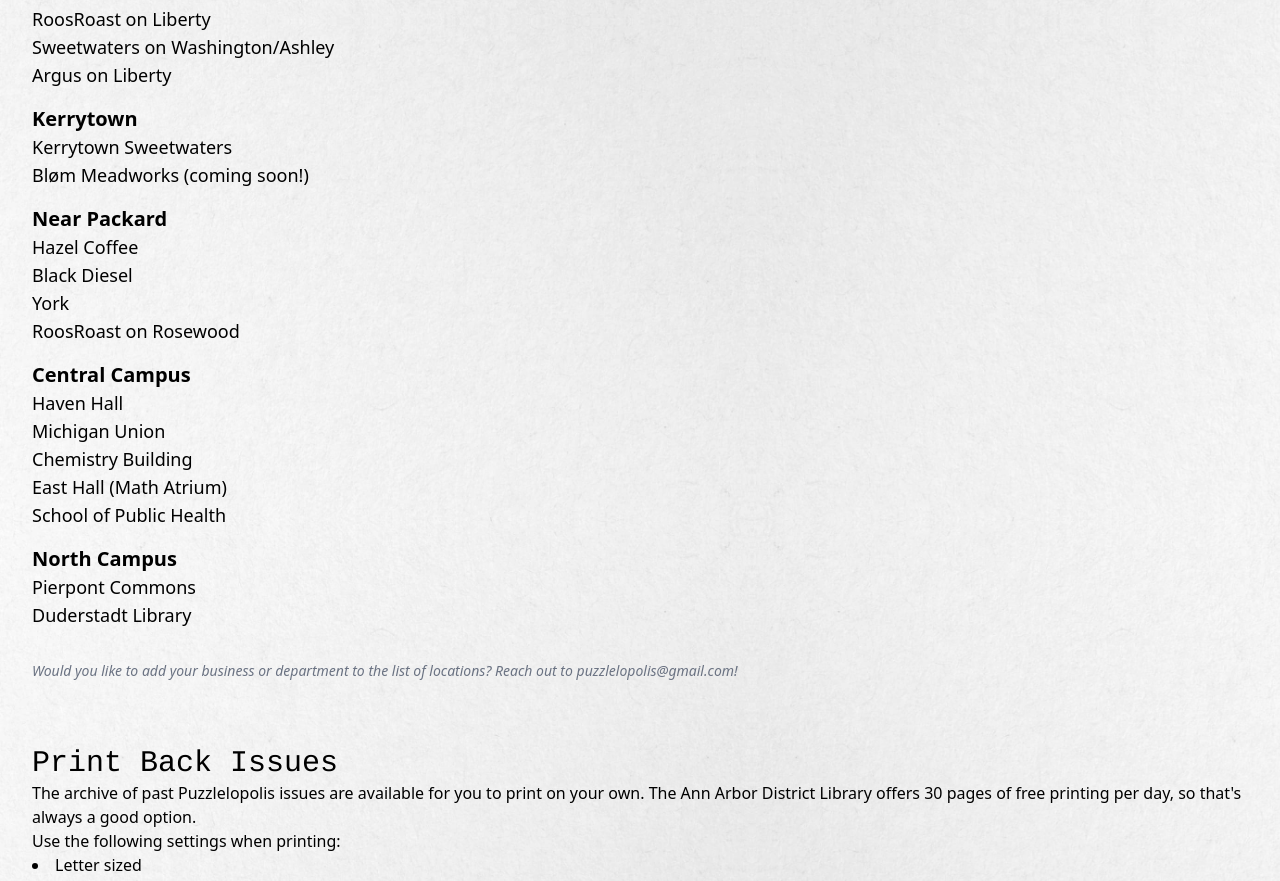
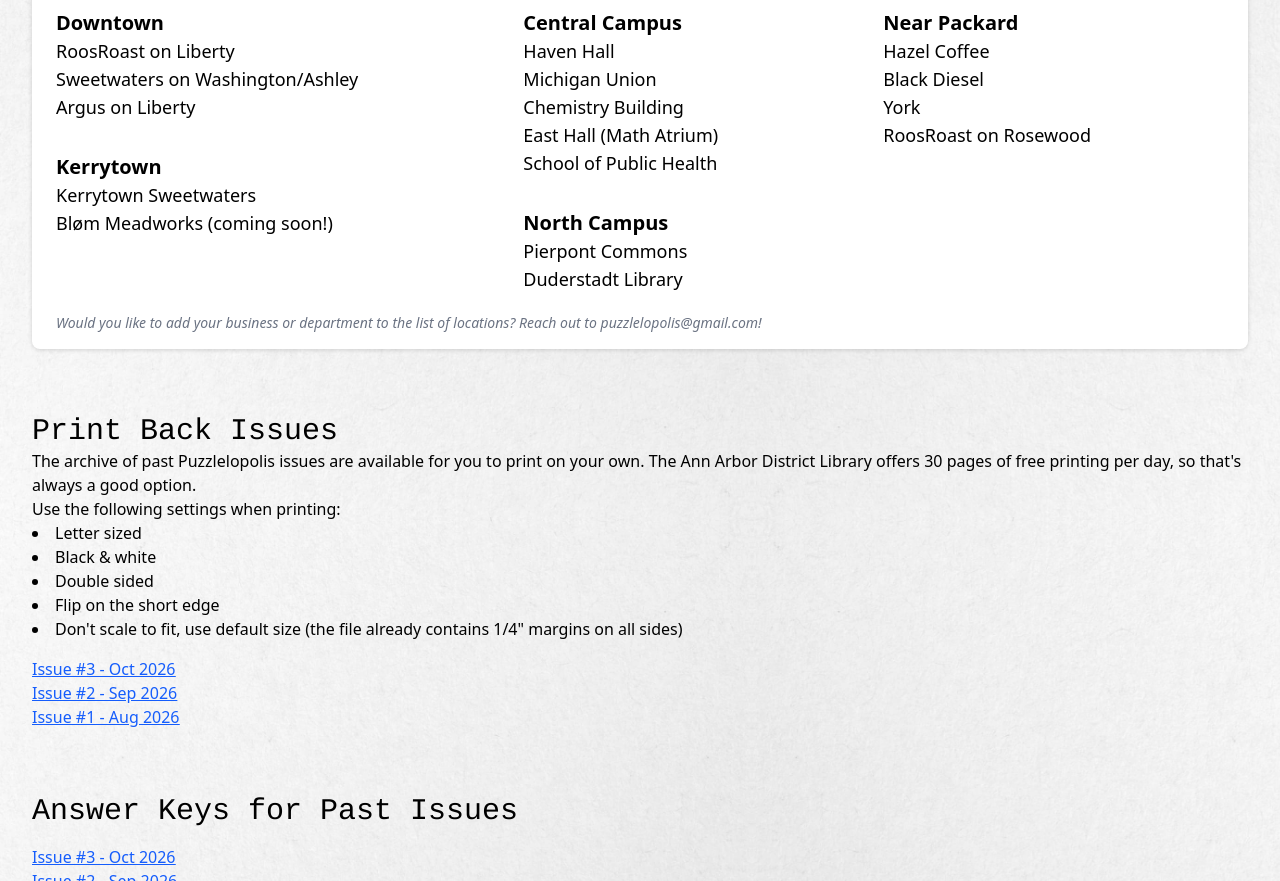
Before and after one commit to gauravmk/puzzlelopolis, a plain HTML site: page docs/index.html in a window 1280 px wide. Shown: the part 479-1360 px from the top of the page. Drawn offline with nearby package versions, Linux system fonts and the light colour scheme; a web font is replaced by a local one.

Commit message:
multi-column locations

```diff
--- a/docs/index.html
+++ b/docs/index.html
@@ -51,36 +51,43 @@
         <script async src="https://subscribe-forms.beehiiv.com/v3/loader.js" data-beehiiv-form="de7ac145-f3a8-482a-84d7-bd0c91517eeb"></script>
       </div>
       <div class="mt-12">
-        <h2 class="text-2xl md:text-3xl typewriter">Locations for the Latest Issue</h2>
-        <div class="mt-4">
+        <div class="px-6 py-4 bg-white rounded-lg drop-shadow-sm">
+          <h2 class="text-2xl md:text-3xl mb-8 typewriter">Where to Find Puzzlelopolis</h2>
+          <div class="flex flex-col flex-wrap md:h-120 lg:h-72 gap-8">
+            <div>
               <h3 class="text-xl font-bold">Downtown</h3>
               <p><span class="text-lg">RoosRoast on Liberty</span></p>
               <p><span class="text-lg">Sweetwaters on Washington/Ashley</span></p>
               <p><span class="text-lg">Argus on Liberty</span></p>
-          </h3>
-          <h3 class="text-xl font-bold mt-4">Kerrytown</h3>
+            </div>
+            <div>
+              <h3 class="text-xl font-bold">Kerrytown</h3>
               <p><span class="text-lg">Kerrytown Sweetwaters</span></p>
               <p><span class="text-lg">Bløm Meadworks (coming soon!)</span></p>
-          </h3>
-          <h3 class="text-xl font-bold mt-4">Near Packard</h3>
-            <p><span class="text-lg">Hazel Coffee</span></p>
-            <p><span class="text-lg">Black Diesel</span></p>
-            <p><span class="text-lg">York</span></p>
-            <p><span class="text-lg">RoosRoast on Rosewood</span></p>
-          </h3>
-          <h3 class="text-xl font-bold mt-4">Central Campus</h3>
+            </div>
+            <div>
+              <h3 class="text-xl font-bold">Central Campus</h3>
               <p><span class="text-lg">Haven Hall</span></p>
               <p><span class="text-lg">Michigan Union</span></p>
               <p><span class="text-lg">Chemistry Building</span></p>
               <p><span class="text-lg">East Hall (Math Atrium)</span></p>
               <p><span class="text-lg">School of Public Health</span></p>
-          </h3>
-          <h3 class="text-xl font-bold mt-4">North Campus</h3>
+            </div>
+            <div>
+              <h3 class="text-xl font-bold">North Campus</h3>
               <p><span class="text-lg">Pierpont Commons</span></p>
               <p><span class="text-lg">Duderstadt Library</span></p>
-          </h3>
             </div>
-        <div class="text-gray-500 mt-8 text-sm italic">Would you like to add your business or department to the list of locations? Reach out to puzzlelopolis@gmail.com!</div>
+            <div>
+              <h3 class="text-xl font-bold">Near Packard</h3>
+              <p><span class="text-lg">Hazel Coffee</span></p>
+              <p><span class="text-lg">Black Diesel</span></p>
+              <p><span class="text-lg">York</span></p>
+              <p><span class="text-lg">RoosRoast on Rosewood</span></p>
+            </div>
+          </div>
+          <div class="text-gray-500 mt-4 text-sm italic">Would you like to add your business or department to the list of locations? Reach out to puzzlelopolis@gmail.com!</div>
+        </div>
         <h2 class="text-2xl md:text-3xl typewriter mt-16">Print Back Issues</h2>
         <div class="mb-4">
           <div>The archive of past Puzzlelopolis issues are available for you to print on your own. The Ann Arbor District Library offers 30 pages of free printing per day, so that's always a good option.</div>
```
Lines whose indentation alone changed are shown as unchanged.
